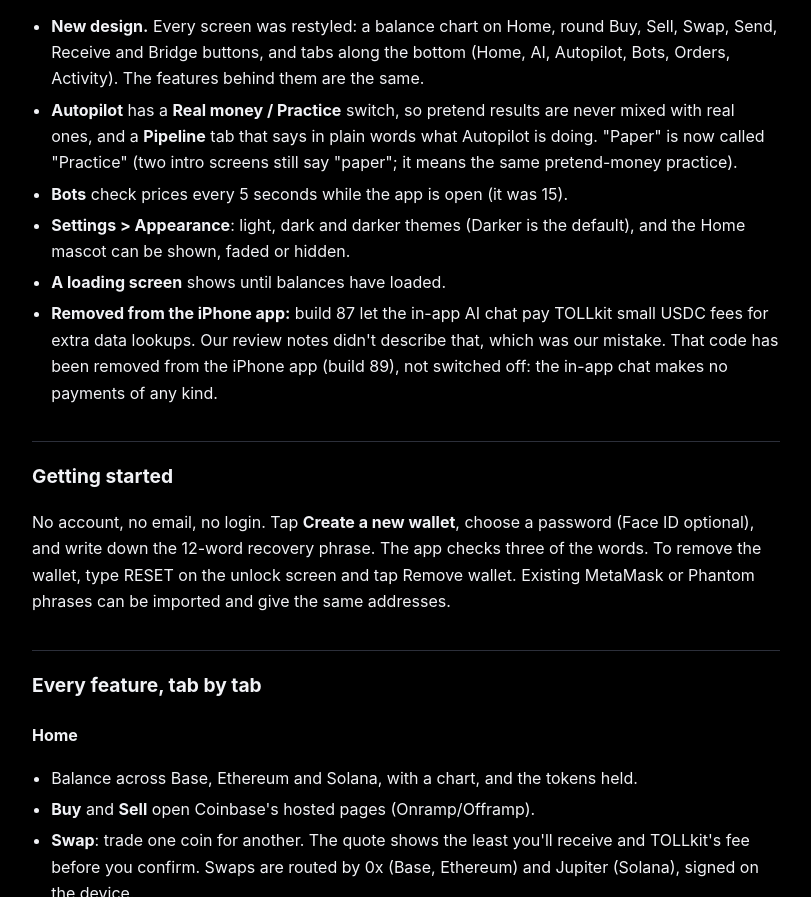
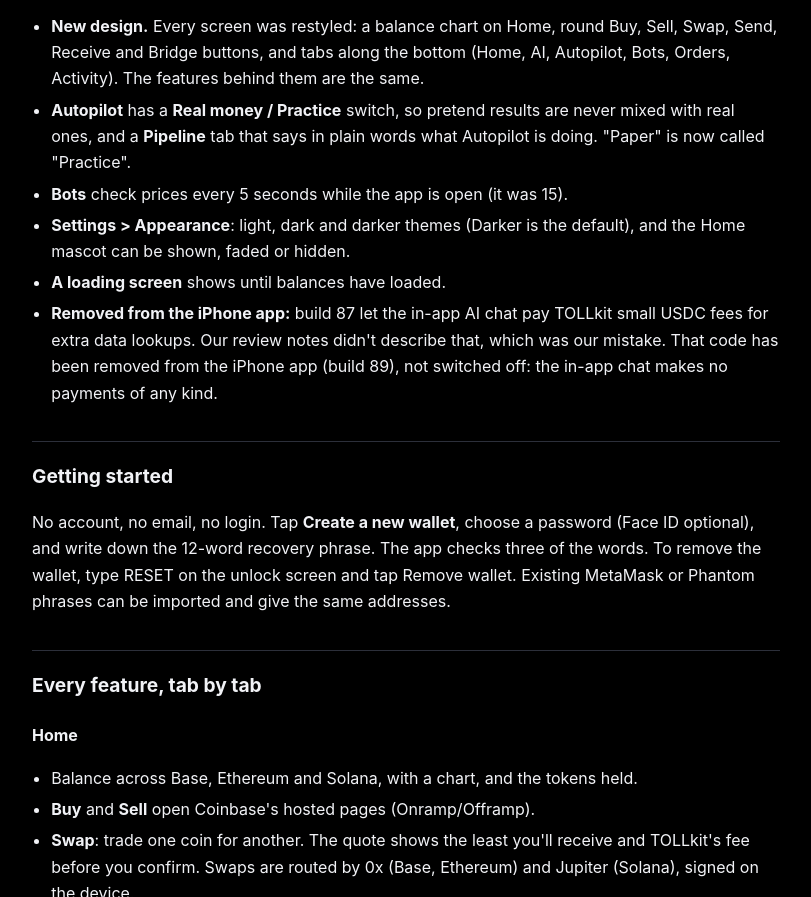
Before and after one commit to UltraStarz/tollkit-dev, a plain HTML site: page wallet/app-review.html in a window 1280 px wide. Shown: the part 1287-2184 px from the top of the page, without its empty margins (234-1045 px from the left). Drawn offline with Linux system fonts and the light colour scheme.

```diff
--- a/wallet/app-review.html
+++ b/wallet/app-review.html
@@ -60,7 +60,7 @@
 <p>Earlier review material described version 0.9.12. Version 0.9.22 is the same app with a new look; this page and the review video now describe 0.9.22.</p>
 <ul>
   <li><strong>New design.</strong> Every screen was restyled: a balance chart on Home, round Buy, Sell, Swap, Send, Receive and Bridge buttons, and tabs along the bottom (Home, AI, Autopilot, Bots, Orders, Activity). The features behind them are the same.</li>
-  <li><strong>Autopilot</strong> has a <strong>Real money / Practice</strong> switch, so pretend results are never mixed with real ones, and a <strong>Pipeline</strong> tab that says in plain words what Autopilot is doing. "Paper" is now called "Practice" (two intro screens still say "paper"; it means the same pretend-money practice).</li>
+  <li><strong>Autopilot</strong> has a <strong>Real money / Practice</strong> switch, so pretend results are never mixed with real ones, and a <strong>Pipeline</strong> tab that says in plain words what Autopilot is doing. "Paper" is now called "Practice".</li>
   <li><strong>Bots</strong> check prices every 5 seconds while the app is open (it was 15).</li>
   <li><strong>Settings &gt; Appearance</strong>: light, dark and darker themes (Darker is the default), and the Home mascot can be shown, faded or hidden.</li>
   <li><strong>A loading screen</strong> shows until balances have loaded.</li>
```
